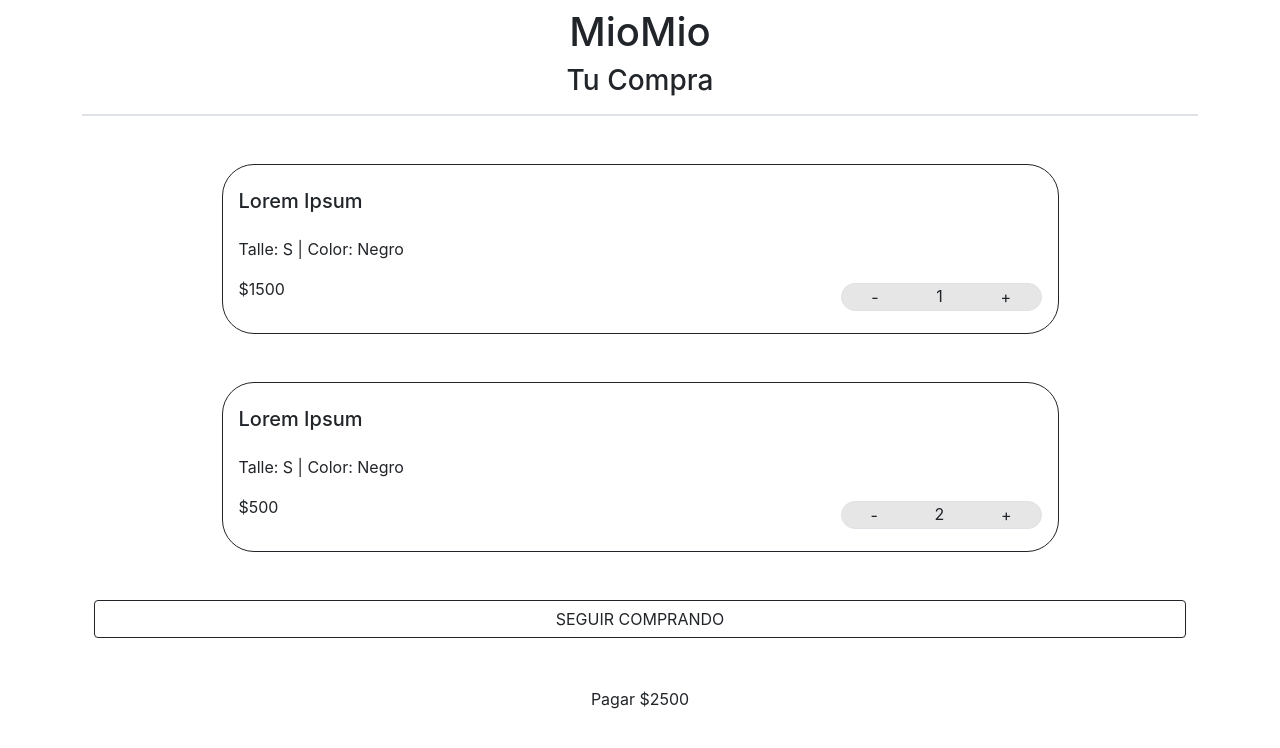
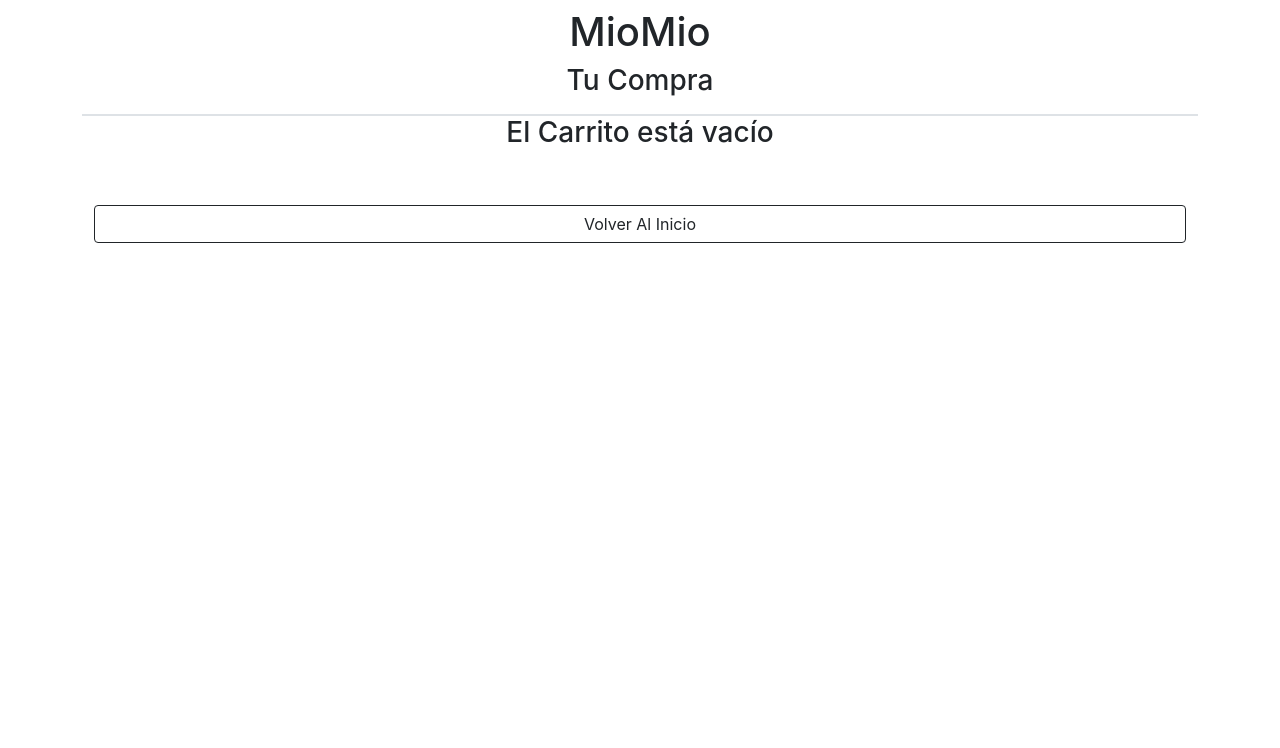
Before and after one commit to jmenchise/ed_it_react_62321-proyecto_integrador, a React (Create React App) app: page /cart in a window 1280 px wide. Shown: the top 748 px of the page. Built offline with nearby package versions, Linux system fonts and the light colour scheme; data requests are answered from the project's data file.

Commit message:
etapa 8 terminada

```diff
--- a/src/App.js
+++ b/src/App.js
@@ -1,4 +1,3 @@
-import logo from './logo.svg';
 import './App.css';
 import Index  from './routes';
 
--- a/src/Cart/CartItem.jsx
+++ b/src/Cart/CartItem.jsx
@@ -1,20 +1,26 @@
 import React from 'react'
+import useCart from '../hooks/useCart';
+
 
 const CartItem = (props) => {
 
-   const { productId, size, color, count } = props;
+
+   const { id, size, color, count } = props;
+   console.log('id:', id)
+
+   const { addCount, restCount } = useCart();
 
    return (
       <div className="card mt-5 text-start w-75 m-auto border-dark pt-3" style={{ borderRadius: '2em' }}>
          <h5 className="card-header bg-transparent border-0">Lorem Ipsum</h5>
          <div className="card-body">
-            <p className="card-text">Talle: S | Color: Negro </p>
+            <p className="card-text">Talle: {size} | Color: {color} </p>
             <div className='d-flex justify-content-between align-items-center'>
                <p className="card-text">$1500</p>
                <div className='d-flex justify-content-around w-25 border rounded-pill' style={{ backgroundColor: '#E6E6E6' }}>
-                  <button className="btn p-0 m-0">-</button>
-                  <span>1</span>
-                  <button className="btn p-0 m-0">+</button>
+                  <button onClick={() => restCount(id, count)} className="btn p-0 m-0">-</button>
+                  <span>{count}</span>
+                  <button onClick={() => addCount(id)} className="btn p-0 m-0">+</button>
                </div>
             </div>
          </div>
--- a/src/components/Card/Card.jsx
+++ b/src/components/Card/Card.jsx
@@ -3,7 +3,7 @@ import { Link } from 'react-router-dom'
 
 const Card = (props) => {
 
-   const { id, img, title, description, sizes, colors, price } = props;
+   const { id, img, title, description } = props;
 
    return (
       <Link to={`/details/${id}`} className='card bg-dark text-white mb-4'>
--- a/src/components/ItemDetails/ItemDetails.jsx
+++ b/src/components/ItemDetails/ItemDetails.jsx
@@ -1,10 +1,17 @@
 import React from 'react'
-import { Link } from 'react-router-dom'
+import useCart from '../../hooks/useCart';
 
 const ItemDetails = (props) => {
 
    // const { } = props;
 
+   const testObj = {
+      id: '3',
+      size: 'S',
+      color: 'Azul'
+   }
+
+   const { addItemtoCart } = useCart();
 
    return (
       <div className='card mt-4 mx-auto' style={{ width: '80%' }}>
@@ -19,7 +26,7 @@ const ItemDetails = (props) => {
             <li className='list-group-item'>Precio: $1500</li>
          </ul>
          <div className='card-body'>
-            <Link to='/cart' className='btn'>Lo Quiero!</Link>
+            <button onClick={() => addItemtoCart(testObj)} className='btn'>Lo Quiero!</button>
          </div>
       </div>
    )
--- /dev/null
+++ b/src/hooks/useCart.jsx
@@ -0,0 +1,28 @@
+import { useDispatch } from 'react-redux'
+import { useNavigate } from 'react-router-dom';
+import { cartAddCount, cartAddItem, cartDeleteItem, cartRestCount } from '../redux/actions/cartActions';
+
+const useCart = () => {
+
+   const navigate = useNavigate();
+   const dispatch = useDispatch();
+
+   const addItemtoCart = obj => {
+      dispatch(cartAddItem(obj));
+      navigate('/cart');
+   }
+
+   const addCount = id => dispatch(cartAddCount(id))
+
+   const restCount = (id, count) => {
+      count === 1 ? dispatch(cartDeleteItem(id)) : dispatch(cartRestCount(id));
+   }
+
+   return {
+      addItemtoCart,
+      addCount,
+      restCount
+   }
+}
+
+export default useCart
--- a/src/layouts/CartList.jsx
+++ b/src/layouts/CartList.jsx
@@ -3,25 +3,16 @@ import CartItem from '../Cart/CartItem'
 
 const CartList = (props) => {
 
-   // const { cart } = props;
+   const { cart } = props;
 
    return (
       <div>
-         {<CartItem />}
-         <div className="card mt-5 text-start w-75 m-auto border-dark pt-3" style={{ borderRadius: '2em' }}>
-            <h5 className="card-header bg-transparent border-0">Lorem Ipsum</h5>
-            <div className="card-body">
-               <p className="card-text">Talle: S | Color: Negro </p>
-               <div className='d-flex justify-content-between align-items-center'>
-                  <p className="card-text">$500</p>
-                  <div className='d-flex justify-content-around w-25 border rounded-pill' style={{ backgroundColor: '#E6E6E6' }}>
-                     <button className="btn p-0 m-0">-</button>
-                     <span>2</span>
-                     <button className="btn p-0 m-0">+</button>
-                  </div>
-               </div>
-            </div>
-         </div>
+         {cart?.map(cartItem => (
+            <CartItem
+               key={cartItem.id}
+               {...cartItem}
+            />
+         ))}
       </div>
    )
 }
--- a/src/layouts/ItemList.jsx
+++ b/src/layouts/ItemList.jsx
@@ -1,5 +1,4 @@
 import React from 'react'
-import { Link } from 'react-router-dom'
 import Card from '../components/Card/Card'
 
 const ItemList = (props) => {
--- a/src/pages/Cart.jsx
+++ b/src/pages/Cart.jsx
@@ -2,23 +2,32 @@ import React from 'react'
 import { Link } from 'react-router-dom'
 import NavBar from '../components/NavBar/NavBar'
 import CartList from '../layouts/CartList'
-// import { useSelector } from 'react-redux'
+import { useSelector } from 'react-redux'
 
 const Cart = () => {
 
-   // const { cart } = useSelector(state => state.cart);
-   // console.log('cart:', cart);
+   const cart = useSelector(state => state.cart);
 
 
    return (
       <div className="container container-fluid">
          {<NavBar title={'Tu Compra'} />}
-         {<CartList />}
-
-         <div className="container contaner-fluid d-flex flex-column">
-            <Link to='/' className='btn mt-5 border-dark'> SEGUIR COMPRANDO</Link>
-            <button className="btn p-5">Pagar $2500</button>
-         </div>
+         {cart.length > 0 ?
+            <>
+               <CartList cart={cart} />
+               <div className="container contaner-fluid d-flex flex-column">
+                  <Link to='/' className='btn mt-5 border-dark'> SEGUIR COMPRANDO</Link>
+                  <button className="btn p-5">Pagar $2500</button>
+               </div>
+            </>
+            :
+            <>
+               <h3>El Carrito está vacío</h3>
+               <div className="container contaner-fluid d-flex flex-column">
+                  <Link to='/' className='btn mt-5 border-dark'> Volver Al Inicio</Link>
+               </div>
+            </>
+         }
       </div>
    )
 }
--- a/src/redux/actions/cartActions.jsx
+++ b/src/redux/actions/cartActions.jsx
@@ -1,9 +1,9 @@
 
 import { types } from "../types/cartTypes";
 
-const cartAddItem = id => ({
+const cartAddItem = obj => ({
    type: types.ADD_ITEM,
-   payload: id
+   payload: obj
 })
 
 const cartDeleteItem = id => ({
--- a/src/redux/reducers/cartReducer.jsx
+++ b/src/redux/reducers/cartReducer.jsx
@@ -4,20 +4,17 @@ const initialState = []
 
 export default (state = initialState, { type, payload }) => {
    switch (type) {
-
       case types.ADD_ITEM:
-         return state.push({ id: payload, count: 1 })
+         state.push({ ...payload, count: 1 })
+         return state;
 
       case types.DELETE_ITEM:
-         return state.filter((item) => item.id != payload)
+         return state.filter((item) => item.id !== payload);
 
       case types.ADD_COUNT:
          return state.map(item => {
             if (item.id === payload) {
-               return {
-                  id: payload,
-                  count: item.count + 1
-               }
+               return { ...item, count: item.count + 1 }
             } else {
                return item
             }
@@ -26,16 +23,13 @@ export default (state = initialState, { type, payload }) => {
       case types.REST_COUNT:
          return state.map(item => {
             if (item.id === payload) {
-               return {
-                  id: payload,
-                  count: item.count - 1
-               }
+               return { ...item, count: item.count - 1 }
             } else {
                return item
             }
          })
 
       default:
-         return state
+         return state;
    }
 }
--- a/src/routes/index.jsx
+++ b/src/routes/index.jsx
@@ -4,19 +4,22 @@ import Home from '../pages/Home'
 import Details from '../pages/Details'
 import Cart from '../pages/Cart'
 import ProductsProvider from '../data/context/ProductsProvider'
-
+import { Provider } from 'react-redux'
+import store from '../redux/store';
 
 const index = () => {
    return (
-      <ProductsProvider>
+      <Provider store={store}>
          <BrowserRouter>
-            <Routes>
-               <Route path='/' element={<Home />} />
-               <Route path='/details/:id' element={<Details />} />
-               <Route path='/cart' element={<Cart />} />
-            </Routes>
+            <ProductsProvider>
+               <Routes>
+                  <Route path='/' element={<Home />} />
+                  <Route path='/details/:id' element={<Details />} />
+                  <Route path='/cart' element={<Cart />} />
+               </Routes>
+            </ProductsProvider>
          </BrowserRouter>
-      </ProductsProvider>
+      </Provider>
    )
 }
 
```
